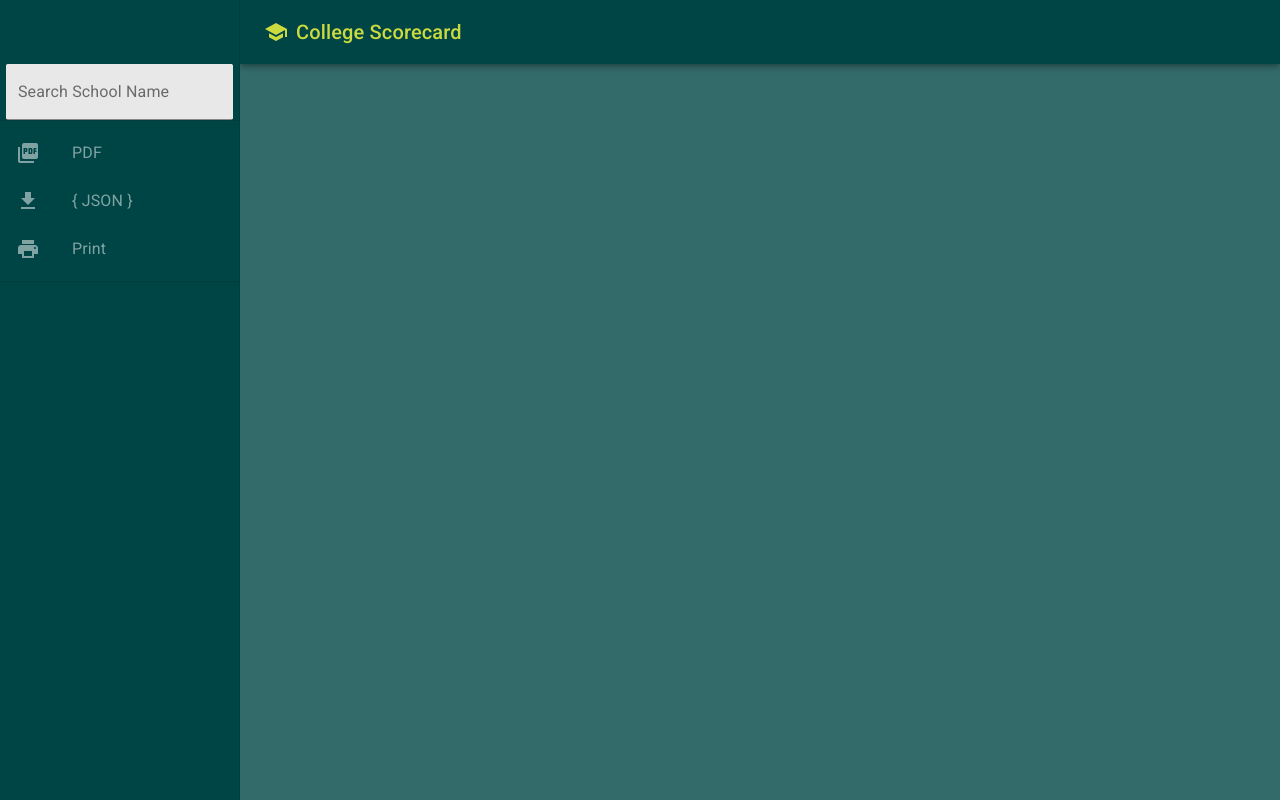
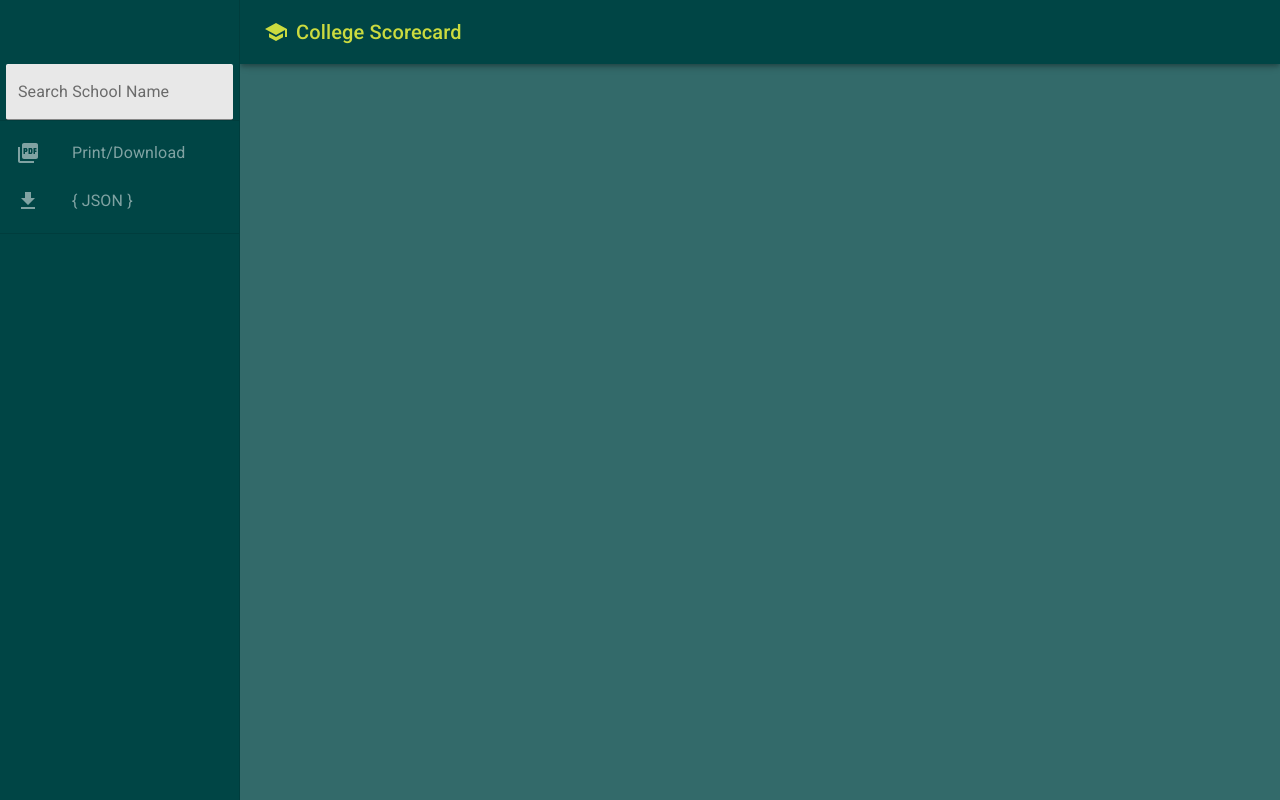
Before and after one commit to gsc229/eduanalytics-front, a Next.js app: page / in a window 1280 px wide. Shown: the top 800 px of the page. Built offline with nearby package versions, Linux system fonts and the light colour scheme.

Commit message:
pdf-to-print working. Passing page content ref to global state because the nivo charts wont render with componet display none.

```diff
--- a/components/Drawer/SideDrawer.tsx
+++ b/components/Drawer/SideDrawer.tsx
@@ -12,7 +12,8 @@
 import { makeStyles, useTheme } from '@material-ui/core'
 import { useSchoolsContext } from '../../src/store'
 import SearchInput from '../Search/SearchInput'
-import CssBaseline from '@material-ui/core/CssBaseline'
+import { PdfPrint } from '../SchoolDetail/PdfPrint'
+
 const drawerWidth = 240
 
 
@@ -51,21 +52,21 @@
       <SearchInput />
       <Divider />
         <List>
+          <PdfPrint classes={classes} onSearchPage={onSearchPage} />
+          {/* <ListItem disabled={onSearchPage} className={classes.listItem} button>
+          <ListItemIcon className={classes.listIcon} >
+            <PictureAsPdfIcon />
+            </ListItemIcon>
+            <ListItemText primary="Print/Download" />
+          </ListItem> */}
+
           <ListItem disabled={onSearchPage} className={classes.listItem} button>
-              <ListItemIcon className={classes.listIcon} > <PictureAsPdfIcon />
-                </ListItemIcon>
-              <ListItemText primary="PDF" />
-            </ListItem>
-            <ListItem disabled={onSearchPage} className={classes.listItem} button>
-              <ListItemIcon className={classes.listIcon} > <GetAppIcon />
-                </ListItemIcon>
-              <ListItemText primary="{ JSON }" />
-            </ListItem>
-            <ListItem disabled={onSearchPage} className={classes.listItem} button>
-              <ListItemIcon className={classes.listIcon} > <PrintIcon />
-                </ListItemIcon>
-              <ListItemText primary="Print" />
-            </ListItem>
+            <ListItemIcon className={classes.listIcon} >
+              <GetAppIcon />
+            </ListItemIcon>
+            <ListItemText primary="{ JSON }" />
+          </ListItem>
+
         </List>
       <Divider />
     </div>
--- /dev/null
+++ b/components/SchoolDetail/PageContent.tsx
@@ -0,0 +1,72 @@
+import React, { useRef, useEffect } from 'react'
+import { useSchoolsContext } from '../../src/store'
+import { makeStyles, createStyles, Theme } from '@material-ui/core/styles'
+import Paper from '@material-ui/core/Paper'
+import Grid from '@material-ui/core/Grid'
+import { RaceEthDonut } from '../../components/SchoolDetail/RaceEthDonut'
+import { ProgramDonut  } from '../../components/SchoolDetail/ProgramDonut'
+import { ProgramDonutCanvas } from '../../components/SchoolDetail/ProgramDonutCanvas'
+import TopPaper from '../../components/SchoolDetail/TopPaper'
+import { prepData } from '../../components/SchoolDetail/prepDonutData'
+
+const useStyles = makeStyles((theme: Theme) =>
+
+  createStyles({
+    root: {
+      flexGrow: 1,
+    },
+    paper: {
+      padding: theme.spacing(2),
+      textAlign: 'center',
+      color: theme.palette.text.secondary,
+      backgroundColor: "white",
+      margin: theme.spacing(1)
+    },
+  }),
+);
+
+function PageContent() {
+
+  const componentRef = useRef(null);
+  const { currentSchool, setComponentRef } = useSchoolsContext()
+  const classes = useStyles()
+
+  useEffect(() => {
+    setComponentRef(componentRef)
+  }, [componentRef]);
+
+  return (
+    <div ref={componentRef} className="school-detail-page page-container">
+        <div className={classes.root}>
+        <Grid container spacing={3}>
+          <Grid item xs={12}>
+            <TopPaper classes={classes} currentSchool={currentSchool}  />
+          </Grid>
+          <Grid item xs={12} md={6}>
+            <Paper className={classes.paper}>
+              <div className="pie-container" >
+                <div className="pie-wrapper">
+                  {currentSchool && <RaceEthDonut data={prepData(currentSchool.race_ethnicity)} />}
+                </div>
+              </div>
+            </Paper>
+          </Grid>
+          <Grid item xs={12} md={6}>
+            <Paper className={classes.paper}>
+              <div className="pie-container" >
+                <div className="pie-wrapper">
+                  {currentSchool && <ProgramDonut data={prepData(currentSchool.program_percentage)} />}
+                </div>
+              </div>
+            </Paper>
+          </Grid>
+          <Grid item xs={12}>
+            <Paper className={classes.paper}>{currentSchool?.school.name}</Paper>
+          </Grid>
+        </Grid>
+      </div>
+      </div>
+  )
+}
+
+export default PageContent
--- /dev/null
+++ b/components/SchoolDetail/PdfPrint.tsx
@@ -0,0 +1,82 @@
+import * as React from "react";
+import { useReactToPrint  } from "react-to-print";
+import PageContent from "./PageContent";
+import PictureAsPdfIcon from "@material-ui/icons/PictureAsPdf";
+import ListItemText from "@material-ui/core/ListItemText";
+import ListItem from '@material-ui/core/ListItem'
+import ListItemIcon from "@material-ui/core/ListItemIcon";
+import LinearIndeterminate from "../Progress/LinearIndeterminate";
+import { useSchoolsContext } from "../../src/store";
+
+export const PdfPrint = ({classes, onSearchPage}:{classes:any, onSearchPage:boolean}) => {
+
+  //const componentRef = React.useRef(null);
+
+  const { componentRef } = useSchoolsContext()
+  const tempRef = React.useRef(null)
+  const onBeforeGetContentResolve = React.useRef<(() => void) | null>(null);
+
+  const [loading, setLoading] = React.useState(false);
+  const [text, setText] = React.useState("old boring text");
+
+  const handleAfterPrint = React.useCallback(() => {
+    console.log("`onAfterPrint` called"); // tslint:disable-line no-console
+  }, []);
+
+  const handleBeforePrint = React.useCallback(() => {
+    console.log("`onBeforePrint` called"); // tslint:disable-line no-console
+  }, []);
+
+  const handleOnBeforeGetContent = React.useCallback(() => {
+    console.log("`onBeforeGetContent` called"); // tslint:disable-line no-console
+    setLoading(true);
+    setText("Loading new text...");
+
+    return new Promise<void>((resolve) => {
+      onBeforeGetContentResolve.current = resolve;
+
+      setTimeout(() => {
+        setLoading(false);
+        setText("New, Updated Text!");
+        resolve();
+      }, 2000);
+    });
+  }, [setLoading, setText]);
+
+  const reactToPrintContent = React.useCallback(() => {
+    return componentRef ? componentRef.current : tempRef.current;
+  }, [componentRef?.current]);
+
+  const handlePrint = useReactToPrint({
+    content: reactToPrintContent,
+    documentTitle: "AwesomeFileName",
+    onBeforeGetContent: handleOnBeforeGetContent,
+    onBeforePrint: handleBeforePrint,
+    onAfterPrint: handleAfterPrint,
+    removeAfterPrint: true,
+  });
+
+  React.useEffect(() => {
+    if (text === "New, Updated Text!" && typeof onBeforeGetContentResolve.current === "function") {
+      onBeforeGetContentResolve.current();
+    }
+  }, [onBeforeGetContentResolve.current, text]);
+
+  return (
+    <div>
+      <ListItem
+      disabled={onSearchPage} className={classes.listItem} button>
+        <ListItemIcon onClick={handlePrint} className={classes.listIcon} >
+          <PictureAsPdfIcon />
+        </ListItemIcon>
+        <ListItemText onClick={handlePrint} primary="Print/Download" />
+      </ListItem>
+      {/* <div style={{display: "none"}} >
+        <div ref={componentRef}>
+          <PageContent  />
+        </div>
+      </div> */}
+      {loading && <LinearIndeterminate />}
+    </div>
+  );
+};
--- a/components/SchoolDetail/prepDonutData.ts
+++ b/components/SchoolDetail/prepDonutData.js
@@ -1,13 +1,13 @@
 import { ProgramPercentageType, RaceEthnicityType } from '../../src/typedefs'
 
-export const prepData = (dataObj:any) => {
+export const prepData = (dataObj) => {
 
-  const programData:any = []
+  const programData = []
 
 
   Object.entries(dataObj).forEach(([key, value]) => {
 
-    if(value !== null){
+    if(value !== null && value > 0){
 
       const datum = {
         id: key,
--- a/package.json
+++ b/package.json
@@ -19,6 +19,7 @@
     "next": "11.0.1",
     "react": "17.0.2",
     "react-dom": "17.0.2",
+    "react-to-print": "^2.12.6",
     "sass": "^1.35.2"
   },
   "devDependencies": {
--- a/src/store.tsx
+++ b/src/store.tsx
@@ -37,6 +37,10 @@
   return undefined
 }
 
+
+
+
+
 export const useSchools = ( initial:SchoolDataType[] ) => {
 
   const [schools, schoolsSet] = React.useState<SchoolDataType[]>(initial)
@@ -44,12 +48,15 @@
   const [onSearchPage, setOnSearchPage] = React.useState(true)
   const [currentSchool, setCurrentSchool] = React.useState(getLSCurrentSchool)
   const [ drawerOpen, setDrawerOpen  ] = React.useState(false)
+  const [ componentRef, setComponentRef] = React.useState<React.MutableRefObject<null>>()
 
   return {
     schools,
     schoolsSet,
     currentSchool,
     setCurrentSchool,
+    componentRef,
+    setComponentRef,
     drawerOpen,
     setDrawerOpen,
     onSearchPage,
--- a/tsconfig.json
+++ b/tsconfig.json
@@ -17,6 +17,6 @@
     "isolatedModules": true,
     "jsx": "preserve"
   },
-  "include": ["next-env.d.ts", "**/*.ts", "**/*.tsx", "utils/axiosRequest.js"],
+  "include": ["next-env.d.ts", "**/*.ts", "**/*.tsx", "utils/axiosRequest.js", "components/SchoolDetail/prepDonutData.js"],
   "exclude": ["node_modules"]
 }
```
Also changed, not shown: components/SchoolDetail/ProgramDonutCanvas.tsx (added, +51 -0 lines), pages/school-detail/[id].tsx (+3 -58 lines), 1 other file (tests, documents, lock files or other folders).
